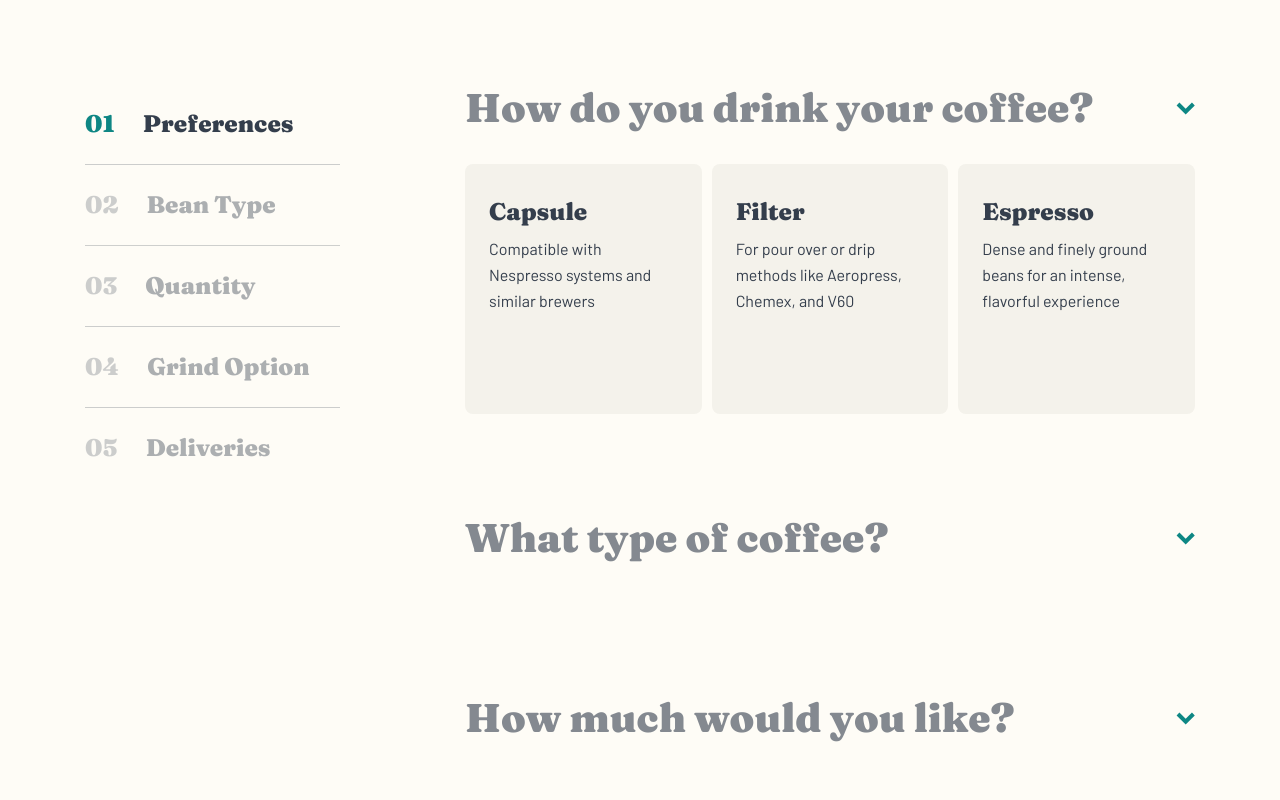
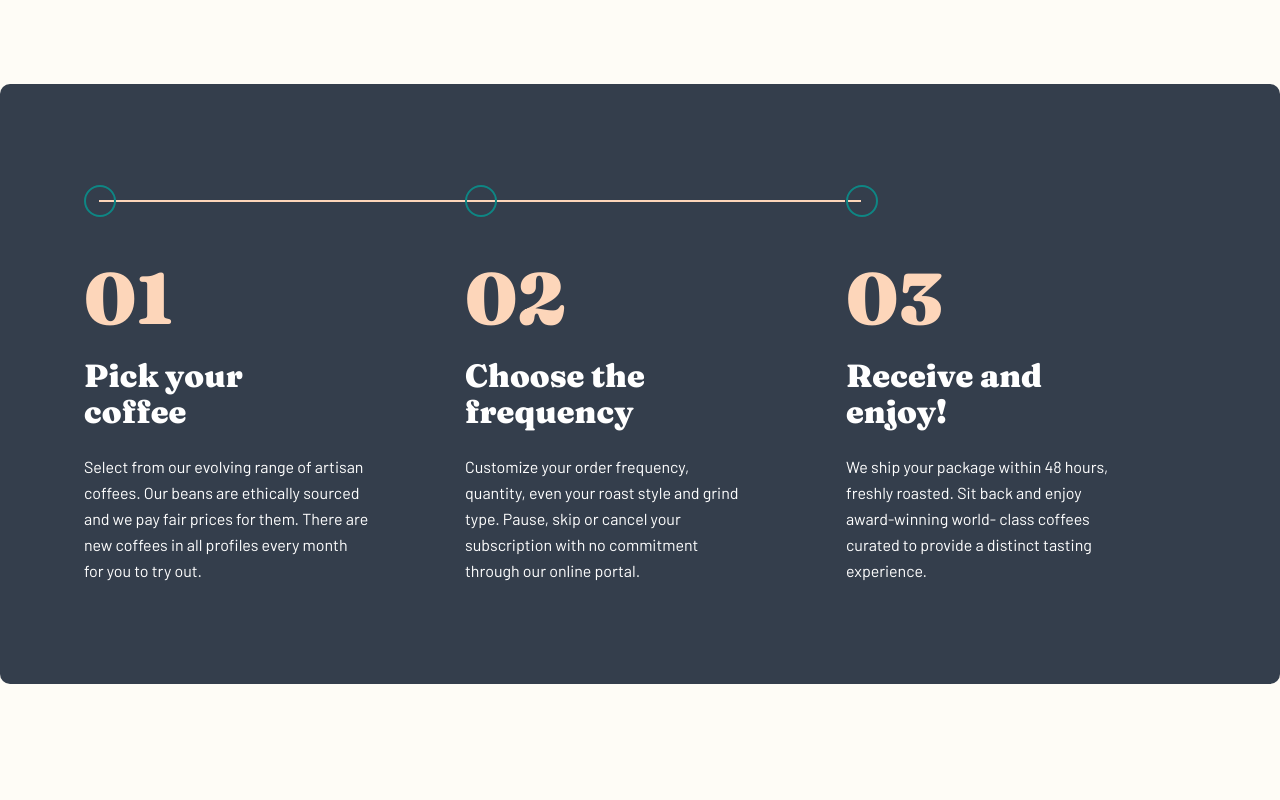
Before and after one commit to ciandm/coffeeroasters, a React (Create React App) app: page /subscribe in a window 1280 px wide. Shown: the top 800 px of the page. Built offline with nearby package versions, Linux system fonts and the light colour scheme.

Commit message:
feat: simple steps component

```diff
--- a/src/components/Subscribe/CoffeeSelection/AnswerCard/styled.js
+++ b/src/components/Subscribe/CoffeeSelection/AnswerCard/styled.js
@@ -21,6 +21,7 @@ export const Card = styled.button`
   flex-direction: column;
   outline: none;
   padding: 2.4rem;
+  text-align: left;
 
   &:hover,
   &:focus {
@@ -29,7 +30,6 @@ export const Card = styled.button`
 
   @media ${({ theme }) => theme.mediaQueries.tablet} {
     padding: 3.2rem 2.4rem;
-    text-align: left;
   }
 `
 
--- a/src/components/shared/SimpleSteps/SimpleSteps.jsx
+++ b/src/components/shared/SimpleSteps/SimpleSteps.jsx
@@ -1,11 +1,35 @@
 import React from 'react'
+import PropTypes from 'prop-types';
+import * as S from './styled';
 
-const SimpleSteps = () => {
+const SimpleSteps = ({
+  steps,
+  variation
+}) => {
   return (
-    <div>
-
-    </div>
+    <S.Container
+      variation={variation}
+    >
+      <S.List>
+        {
+          steps.map(step => (
+            <S.Column
+              key={step.step}
+            >
+              <S.Step>{`0${step.step}`}</S.Step>
+              <S.Title>{step.title}</S.Title>
+              <S.Description>{step.description}</S.Description>
+            </S.Column>
+          ))
+        }
+      </S.List>
+    </S.Container>
   )
 }
 
 export default SimpleSteps
+
+SimpleSteps.propTypes = {
+  steps: PropTypes.array.isRequired,
+  variation: PropTypes.oneOf(['dark', 'light']).isRequired,
+}
--- a/src/components/shared/SimpleSteps/styled.js
+++ b/src/components/shared/SimpleSteps/styled.js
@@ -1 +1,121 @@
-import styled from 'styled-components';
+import styled, { css } from 'styled-components';
+import {
+  H3,
+  Body
+} from '../../../theme/typography'
+
+export const List = styled.ul`
+  color: #FFF;
+  display: grid;
+  grid-template-columns: 1fr;
+  list-style: none;
+  gap: 5.6rem;
+
+  @media ${({ theme }) => theme.mediaQueries.tablet} {
+    grid-template-columns: repeat(3, 1fr);
+    gap: 1rem;
+    position: relative;
+  }
+
+  @media ${({ theme }) => theme.mediaQueries.desktop} {
+    gap: 9.6rem;
+    padding-right: 6.5rem;
+  }
+`
+
+export const Column = styled.li`
+  justify-items: center;
+  display: grid;
+  gap: 2.4rem;
+  position: relative;
+  text-align: center;
+
+  @media ${({ theme }) => theme.mediaQueries.tablet} {
+    justify-items: start;
+    padding-top: 6.2rem;
+    text-align: left;
+
+    &:first-child::after {
+      left: 1.5rem;
+    }
+
+    &:last-child::after {
+      left: 0;
+      width: 1.5rem;
+    }
+
+    &::before,
+    &::after {
+      content: '';
+      display: block;
+      position: absolute;
+    }
+
+    &::before {
+      border: 2px solid ${({ theme }) => theme.colours.darkCyan};
+      border-radius: 50px;
+      height: 3.2rem;
+      width: 3.2rem;
+      top: -1.5rem;
+      z-index: 2;
+    }
+
+    &::after {
+      background-color: ${({ theme }) => theme.colours.paleOrange};
+      height: 2px;
+      width: calc(100% + 1rem);
+    }
+  }
+
+  @media ${({ theme }) => theme.mediaQueries.desktop} {
+    &::after {
+      width: calc(100% + 9.5rem);
+    }
+  }
+`
+
+export const Step = styled.div`
+  color: ${({ theme }) => theme.colours.paleOrange};
+  font-size: 7.2rem;
+  line-height: 7.2rem;
+`
+
+export const Title = styled(H3)`
+
+  @media ${({ theme }) => theme.mediaQueries.tablet} {
+    padding-right: 3rem;
+  }
+`
+
+export const Description = styled(Body)``
+
+export const Container = styled.div`
+  background-color: ${({ variation, theme }) => variation === 'dark' ? theme.colours.darkGreyBlue : 'transparent'};
+  border-radius: 1rem;
+  margin: 6rem 0;
+  padding: 8rem 2.4rem;
+
+  & ${Title} {
+    color: ${({ variation, theme }) => variation === 'dark' ? '#FFF' : theme.colours.darkGreyBlue};
+  }
+
+  & ${Description} {
+    color: ${({ variation, theme }) => variation === 'dark' ? '#FFF' : theme.colours.darkGreyBlue};
+  }
+
+  & ${Column} {
+    &::before {
+      background-color: ${({ variation, theme }) => variation === 'dark' ? 'transparent' : theme.colours.lightCream};
+    }
+  }
+
+  @media ${({ theme }) => theme.mediaQueries.tablet} {
+    padding: 11.2rem 4rem;
+  }
+
+  @media ${({ theme }) => theme.mediaQueries.desktop} {
+    margin: 8.4rem auto;
+    max-width: 128rem;
+    padding: 11.6rem 8.4rem 10rem;
+  }
+`
--- a/src/pages/Subscribe.js
+++ b/src/pages/Subscribe.js
@@ -2,10 +2,15 @@ import React from 'react'
 import CoffeeSelection from '../components/Subscribe/CoffeeSelection';
 import subscribeData from './pageData/subscribeData';
 import SubscriptionProvider from '../components/Subscribe/SubscriptionProvider';
+import SimpleSteps from '../components/shared/SimpleSteps';
 
 function Subscribe() {
   return (
     <div>
+      <SimpleSteps
+        variation="dark"
+        steps={subscribeData.steps}
+      />
       <SubscriptionProvider>
         <CoffeeSelection
           listItems={subscribeData.listItems}
--- a/src/pages/pageData/subscribeData.js
+++ b/src/pages/pageData/subscribeData.js
@@ -1,4 +1,23 @@
 const subscribeData = {
+  // steps to subscribing
+  steps: [
+    {
+      step: 1,
+      title: "Pick your coffee",
+      description: "Select from our evolving range of artisan coffees. Our beans are ethically sourced and we pay fair prices for them. There are new coffees in all profiles every month for you to try out."
+    },
+    {
+      step: 2,
+      title: "Choose the frequency",
+      description: "Customize your order frequency, quantity, even your roast style and grind type. Pause, skip or cancel your subscription with no commitment through our online portal."
+    },
+    {
+      step: 3,
+      title: "Receive and enjoy!",
+      description: "We ship your package within 48 hours, freshly roasted. Sit back and enjoy award-winning world- class coffees curated to provide a distinct tasting experience."
+    }
+  ],
+  // list items in column beside subscription selection on desktop
   listItems: [
     'Preferences',
     'Bean Type',
@@ -6,6 +25,8 @@ const subscribeData = {
     'Grind Option',
     'Deliveries'
   ],
+
+  // selections for subscription
   selection: [
     {
       id: "preference",
```
